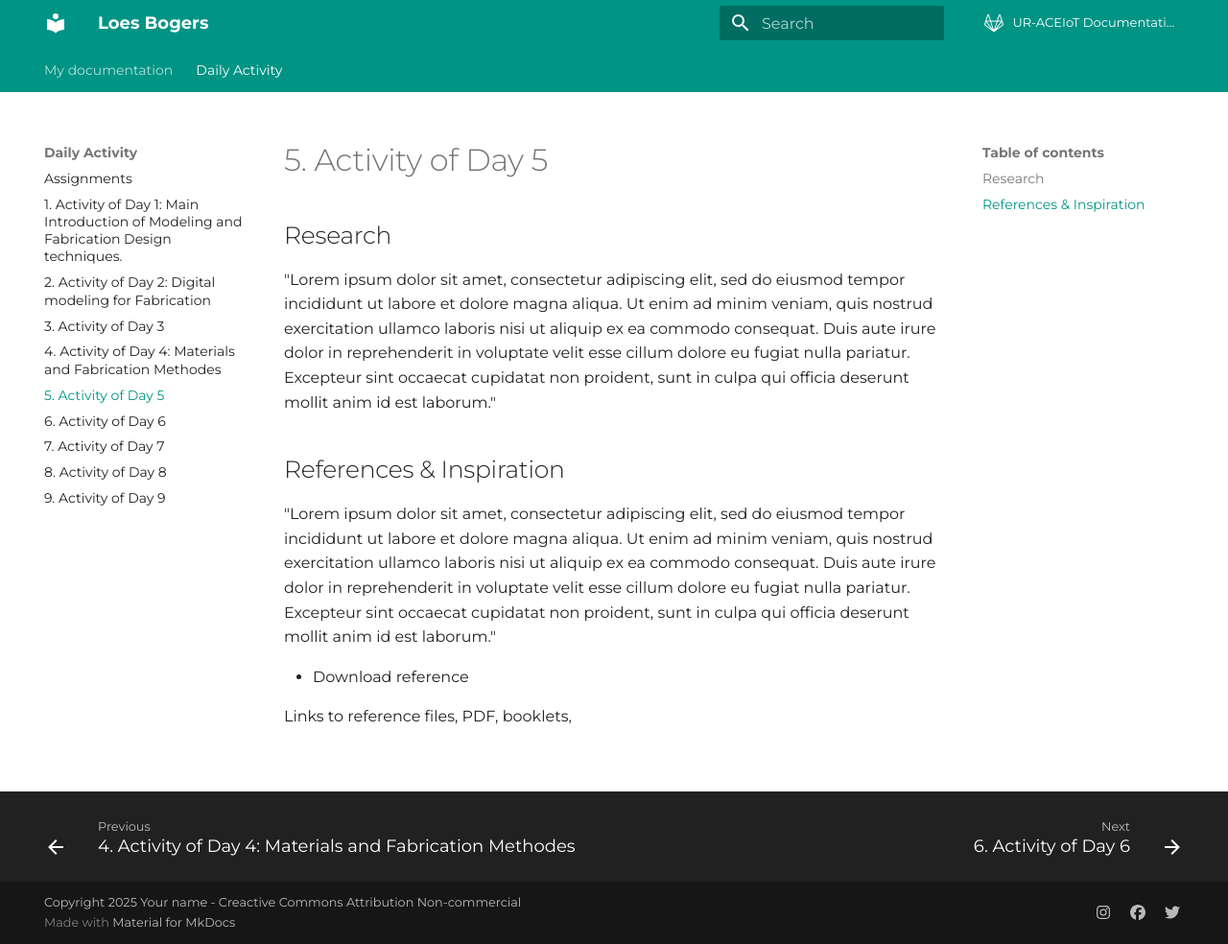
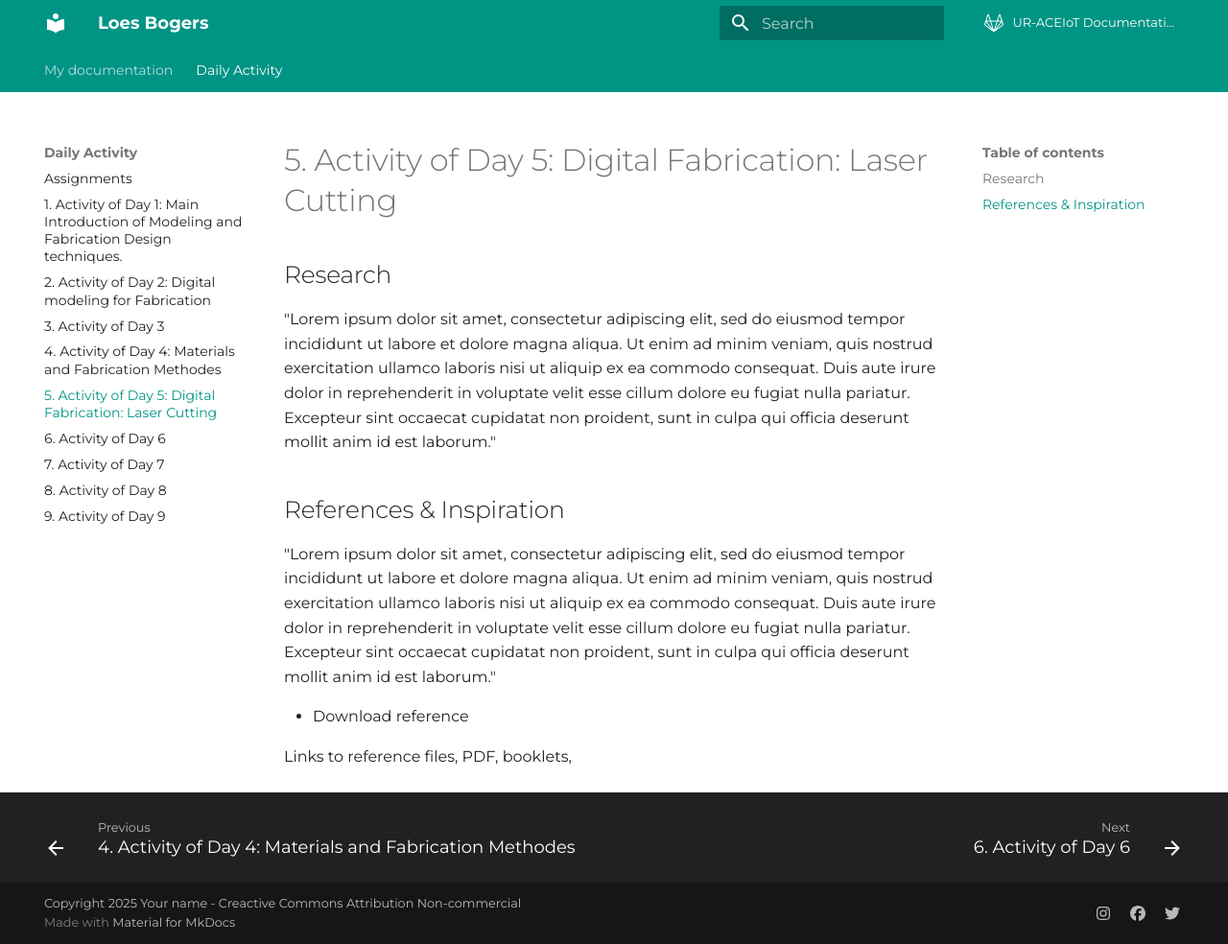
Before and after one commit to izesa/DocumentationTemplate, an MkDocs documentation site: the page built from docs/Daily-Activity/day_5.md, in a window 1280 px wide and 984 px high. Shown: the whole window at 96% size. Built offline with MkDocs 1.6.1 and Material for MkDocs 9.7.7, drawn with Linux system fonts in a browser that asks for light colours.

Commit message:
modified:   docs/Daily-Activity/day_5.md

```diff
--- a/docs/Daily-Activity/day_5.md
+++ b/docs/Daily-Activity/day_5.md
@@ -1,4 +1,4 @@
-# 5. Activity of Day 5
+# 5. Activity of Day 5: Digital Fabrication: Laser Cutting
 
 ## Research
 
```
